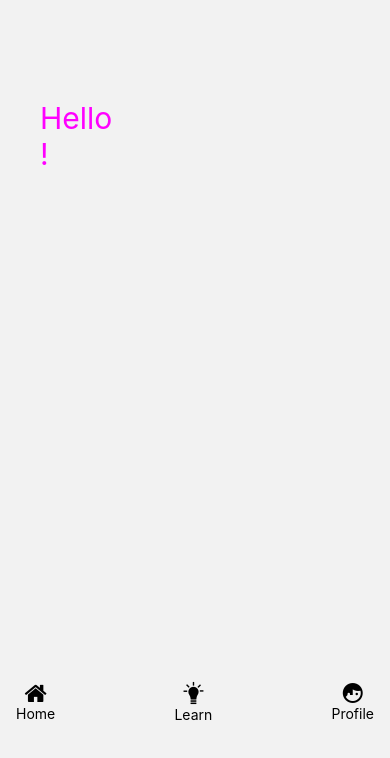
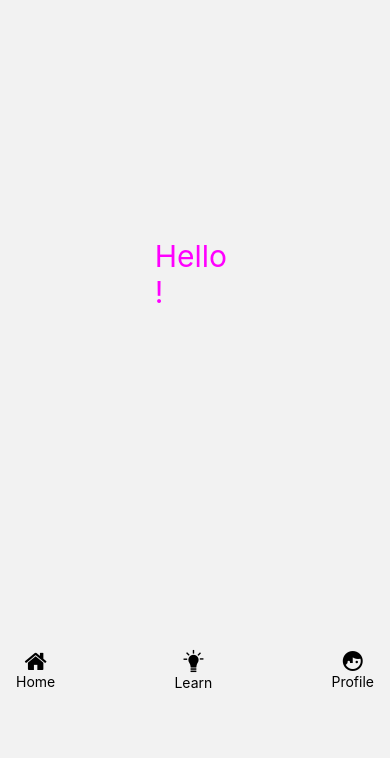
Before and after one commit to bharathi29/RayResist, a React Native app in the folder RayResist/: screen /Data in a window 390 px wide. Shown: the top 758 px of the page. Built offline with nearby package versions, Linux system fonts and the light colour scheme.

Commit message:
Updated chart to final screen

```diff
--- a/RayResist/screens/Data.js
+++ b/RayResist/screens/Data.js
@@ -1,55 +1,95 @@
 import React, { useEffect, useState } from 'react';
-import { View, Text, StyleSheet, TouchableOpacity } from 'react-native';
+import { View, Text, StyleSheet, TouchableOpacity, Dimensions } from 'react-native';
 import { FontAwesome, Foundation, MaterialCommunityIcons } from '@expo/vector-icons';
 import { firebase } from '../config';
+import { BarChart } from 'react-native-chart-kit';
 
 const Data = ({ navigation }) => {
   const [email, setEmail] = useState('');
+  const [datedateData, setDatedateData] = useState(null);
 
   useEffect(() => {
     const fetchEmail = async () => {
       const user = firebase.auth().currentUser;
       if (user) {
         setEmail(user.email);
+        const userRef = firebase.firestore().collection('users').doc(user.email);
+        const userDoc = await userRef.get();
+        if (userDoc.exists) {
+          const userData = userDoc.data();
+          setDatedateData(userData.datedate);
+        }
       }
     };
 
     fetchEmail();
   }, []);
 
+  // Sort the datedateData object by keys (dates) in ascending order
+  const sortedData = datedateData
+    ? Object.keys(datedateData).sort((a, b) => new Date(a) - new Date(b)).reduce((obj, key) => {
+        obj[key] = datedateData[key];
+        return obj;
+      }, {})
+    : null;
+
   return (
-    <><View style={{ marginHorizontal: 40, marginVertical: 100 }}>
+    <View style={styles.container}>
+      <View style={{ marginHorizontal: 40, marginVertical: 100 }}>
         <Text style={{ color: 'magenta', fontSize: 30 }}>Hello {'\n'}{email}!</Text>
-      </View><View>
+      </View>
+      {sortedData && (
+        <BarChart
+          data={{
+            labels: Object.keys(sortedData),
+            datasets: [{
+              data: Object.values(sortedData),
+            }],
+          }}
+          width={Dimensions.get('window').width - 16} // from react-native
+          height={220}
+          yAxisLabel=""
+          yAxisSuffix=""
+          chartConfig={{
+            backgroundColor: '#ffffff',
+            backgroundGradientFrom: '#ffffff',
+            backgroundGradientTo: '#ffffff',
+            decimalPlaces: 0,
+            color: (opacity = 1) => `rgba(0, 0, 0, ${opacity})`,
+            labelColor: (opacity = 1) => `rgba(0, 0, 0, ${opacity})`,
+            style: {
+              borderRadius: 16,
+            },
+            propsForDots: {
+              r: '6',
+              strokeWidth: '2',
+              stroke: '#ffa726',
+            },
+            yAxisInset: true,
+          }}
+          style={{
+            marginVertical: 8,
+            borderRadius: 16,
+          }}
+        />
+      )}
       <Text>{'\n'}{'\n'}</Text>
+      <Text>{'\n'}{'\n'}</Text><Text>{'\n'}{'\n'}</Text>
       <Text>{'\n'}{'\n'}</Text>
-              <Text>{'\n'}{'\n'}</Text>
-              <Text>{'\n'}{'\n'}</Text>
-              <Text>{'\n'}{'\n'}</Text>
-              <Text>{'\n'}{'\n'}</Text>
-              <Text>{'\n'}{'\n'}</Text>
-              <Text>{'\n'}{'\n'}</Text>
-              <Text>{'\n'}{'\n'}</Text>
-              <Text>{'\n'}{'\n'}</Text>
-              <Text>{'\n'}{'\n'}</Text>
+      <Text>{'\n'}{'\n'}</Text><Text>{'\n'}{'\n'}</Text>
       <Text>{'\n'}{'\n'}</Text>
       <View style={styles.iconContainer}>
-                  <TouchableOpacity onPress={() => { navigation.navigate("Home"); } }
-                      style={styles.iconButton}>
+        <TouchableOpacity onPress={() => { navigation.navigate("Home"); }} style={styles.iconButton}>
           <FontAwesome name="home" size={24} color="black" /><Text>Home</Text>
         </TouchableOpacity>
-                  <TouchableOpacity onPress={() => { navigation.navigate("Learn"); } }
-                      style={styles.iconButton}>
-                      <Foundation name="lightbulb" size={24} color="black" />
-                      <Text>Learn</Text>
+        <TouchableOpacity onPress={() => { navigation.navigate("Learn"); }} style={styles.iconButton}>
+          <Foundation name="lightbulb" size={24} color="black" /><Text>Learn</Text>
         </TouchableOpacity>
-
-                  <TouchableOpacity onPress={() => { navigation.navigate("Data"); } }
-                      style={styles.iconButton}>
+        <TouchableOpacity onPress={() => { navigation.navigate("Data"); }} style={styles.iconButton}>
           <MaterialCommunityIcons name="face-man-profile" size={24} color="black" /><Text>Profile</Text>
         </TouchableOpacity>
       </View>
-          </View></>
+    </View>
   );
 };
 
@@ -58,9 +98,6 @@ const styles = StyleSheet.create({
     flex: 1,
     justifyContent: 'center',
     alignItems: 'center',
-  },
-  text: {
-    fontSize: 20,
   },
   iconContainer: {
     flexDirection: 'row',
--- a/RayResist/screens/Home.js
+++ b/RayResist/screens/Home.js
@@ -1,8 +1,9 @@
 import React, { useState, useEffect } from 'react';
-import { View, Text, StyleSheet, TouchableOpacity } from 'react-native';
+import { View, Text, StyleSheet, TouchableOpacity, Dimensions } from 'react-native';
 import { FontAwesome, Foundation, MaterialCommunityIcons } from '@expo/vector-icons';
 import * as Location from 'expo-location';
 import { firebase } from '../config';
+import { BarChart } from 'react-native-chart-kit';
 
 const openWeatherKey = 'a540b4e2abe5bef38f4997518ab068e3';
 
@@ -14,6 +15,7 @@ const HomeScreen = ({ navigation }) => {
     const [isActive, setIsActive] = useState(false);
     const [showTimer, setShowTimer] = useState(false);
     const [email, setEmail] = useState('');
+    const [datedateData, setDatedateData] = useState(null);
 
     useEffect(() => {
         fetchWeatherAndUVIndexForCurrentLocation();
@@ -21,6 +23,12 @@ const HomeScreen = ({ navigation }) => {
             const user = firebase.auth().currentUser;
             if (user) {
                 setEmail(user.email);
+                const userRef = firebase.firestore().collection('users').doc(user.email);
+                const userDoc = await userRef.get();
+                if (userDoc.exists) {
+                    const userData = userDoc.data();
+                    setDatedateData(userData.datedate);
+                }
             }
         };
 
@@ -67,18 +75,6 @@ const HomeScreen = ({ navigation }) => {
         return { mins: formatNumber(mins), secs: formatNumber(secs) };
     }
 
-    const resetTimer = () => {
-        setRemainingSecs(0);
-        setIsActive(false);
-        setShowTimer(false);
-    }
-
-    const applyTimer = () => {
-        setShowTimer(true);
-        setIsActive(true);
-        incrementDuration();
-    }
-
     const incrementDuration = async () => {
         const now = new Date();
         const date = `${now.getDate()}-${now.getMonth() + 1}-${now.getFullYear()}`; // Format: DD-MM-YYYY
@@ -86,7 +82,7 @@ const HomeScreen = ({ navigation }) => {
 
         await userRef.update({
             [`datedate.${date}`]: firebase.firestore.FieldValue.increment(1)
-        });
+        })
     }
 
     const handleTimer = async () => {
--- a/RayResist/screens/Profile.js
+++ b/RayResist/screens/Profile.js
@@ -4,8 +4,8 @@ import Btn from '../modules/Btn';
 const Profile = (props) => {
   return (
       <View style={{ marginHorizontal: 40, marginVertical: 100 }}>
-      <Text style={{ color: 'white', fontSize: 50 }}>Welcome to</Text>
-      <Text style={{ color: 'white', fontSize: 50, marginBottom: 40 }}>RayResist</Text>
+      <Text style={{ color: 'pink', fontSize: 50 }}>Welcome to</Text>
+      <Text style={{ color: 'pink', fontSize: 50, marginBottom: 40 }}>RayResist</Text>
       <Btn bgColor='darkorange' textColor='white' btnLabel="Login" Press={() => props.navigation.navigate("Login")} />
       <Btn bgColor='white' textColor='darkorange' btnLabel="Signup" Press={() => props.navigation.navigate("Signup")} />
       </View>
```
Lines whose indentation alone changed are shown as unchanged.
